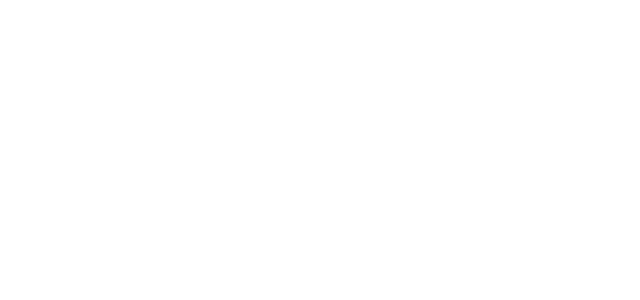
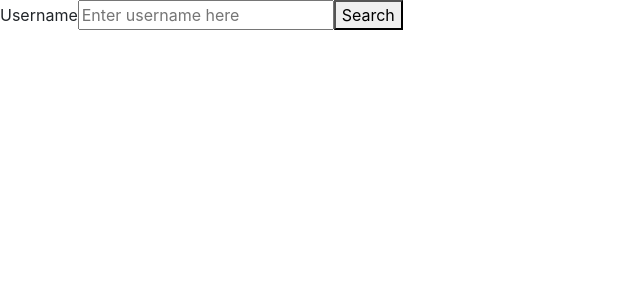
Before and after one commit to gabip86/weather-app, a React (Create React App) app: page /user-search in a window 1280 px wide. Before the commit this address had no page. Shown: the top 300 px of the page, without its empty margins (0-640 px from the left). Built offline with nearby package versions, Linux system fonts and the light colour scheme.

Commit message:
Add form page

```diff
--- a/src/App.tsx
+++ b/src/App.tsx
@@ -1,11 +1,13 @@
-import { Title } from './components';
+import React, { ReactElement } from 'react'
+import { Title } from './components'
 
-export const App = () => {
+export const App = (): ReactElement => {
   return (
     <>
       <Title title="Main page" />
       <a type="button" className="btn btn-primary" href="/weather">Weather</a>
       <a type="button" className="btn btn-secondary" href="/check-box">Check Box</a>
+      <a type="button" className="btn btn-primary" href="/user-search">User search</a>
     </>
   )
 }
--- a/src/components/CheckboxWithLabel.tsx
+++ b/src/components/CheckboxWithLabel.tsx
@@ -1,16 +1,16 @@
-import { useState } from 'react';
-import { Title } from './Title';
+import React, { useState } from 'react'
+import { Title } from './Title'
 
 interface Props {
-  readonly labelOn: string;
-  readonly labelOff: string;
+  readonly labelOn: string
+  readonly labelOff: string
 }
 
 export const CheckboxWithLabel = ({ labelOn, labelOff }: Props): JSX.Element => {
-  const [isChecked, setIsChecked] = useState<boolean>(false);
+  const [isChecked, setIsChecked] = useState<boolean>(false)
 
-  const onChange = () => {
-    setIsChecked(!isChecked);
+  const onChange = (): void => {
+    setIsChecked(!isChecked)
   }
 
   return (
--- a/src/index.tsx
+++ b/src/index.tsx
@@ -1,12 +1,9 @@
 import React from 'react';
 import ReactDOM from 'react-dom/client';
-import { BrowserRouter as Router, Routes, Route  } from 'react-router-dom';
 import { QueryClient, QueryClientProvider } from 'react-query';
 
 import './index.css';
-import { App } from './App';
-import { Weather } from './pages/Weather';
-import { CheckboxWithLabel } from './components';
+import { AppRoutes } from './routes/AppRoutes';
 
 const queryClient = new QueryClient();
 
@@ -16,14 +13,8 @@
 
 root.render(
   <React.StrictMode>
-    <Router>
       <QueryClientProvider client={queryClient}>
-        <Routes>
-          <Route path="/" element={<App />} />
-          <Route path="/weather" element={<Weather />} />
-          <Route path="/check-box" element={<CheckboxWithLabel labelOn='On' labelOff='Off' />} />
-        </Routes>
+        <AppRoutes />
       </QueryClientProvider>
-    </Router>
   </React.StrictMode>
 );
--- /dev/null
+++ b/src/pages/UserSearch.tsx
@@ -0,0 +1,46 @@
+import React, { ReactElement } from 'react';
+import { Formik, Form, FormikProps } from 'formik';
+import { UserFormikValues } from '../types';
+import * as yup from 'yup';
+
+export const UserSearch = (): ReactElement => {
+  const initialValues = {
+    userName: '',
+  }
+
+  const userSchema = yup.object({
+    userName: yup.string().required('Required')
+  })
+
+  return (
+    <>
+      <Formik<UserFormikValues>
+        initialValues={initialValues}
+        onSubmit={(values) => {
+          alert(JSON.stringify(values, null, 2))
+        }}
+        validationSchema={userSchema}
+      >
+        {({
+            values,
+            handleChange,
+            handleSubmit,
+            handleBlur,
+            touched,
+            errors
+          }: FormikProps<UserFormikValues>): ReactElement => (
+          <Form onSubmit={handleSubmit}>
+            <label htmlFor='userName'>Username</label>
+            <input id='userName' name='userName' placeholder='Enter username here' onChange={handleChange}
+                   onBlur={handleBlur}
+                   value={values.userName} />
+            {touched.userName && errors.userName ? (
+              <div>{errors.userName}</div>
+            ) : null}
+            <button type='submit'>Search</button>
+          </Form>
+        )}
+      </Formik>
+    </>
+  )
+}
--- /dev/null
+++ b/src/routes/AppRoutes.tsx
@@ -0,0 +1,19 @@
+import { BrowserRouter as Router, Routes, Route  } from 'react-router-dom';
+import { App } from '../App';
+import { Weather } from '../pages/Weather';
+import { CheckboxWithLabel } from '../components';
+import React from 'react';
+import { UserSearch } from '../pages/UserSearch';
+
+export const AppRoutes = () => {
+  return (
+    <Router>
+      <Routes>
+        <Route path="/" element={<App />} />
+        <Route path="/weather" element={<Weather />} />
+        <Route path="/check-box" element={<CheckboxWithLabel labelOn='On' labelOff='Off' />} />
+        <Route path="/user-search" element={<UserSearch />} />
+      </Routes>
+    </Router>
+  )
+}
--- a/src/types/types.ts
+++ b/src/types/types.ts
@@ -10,3 +10,7 @@
   name: string,
   forecasts: Forecast[],
 }
+
+export type UserFormikValues = {
+  userName: string,
+}
```
Also changed, not shown: package.json (+4 -14 lines), src/components/SearchInput.tsx (+4 -4 lines), .eslintrc.yml (deleted), 2 other files (tests, documents, lock files or other folders).
